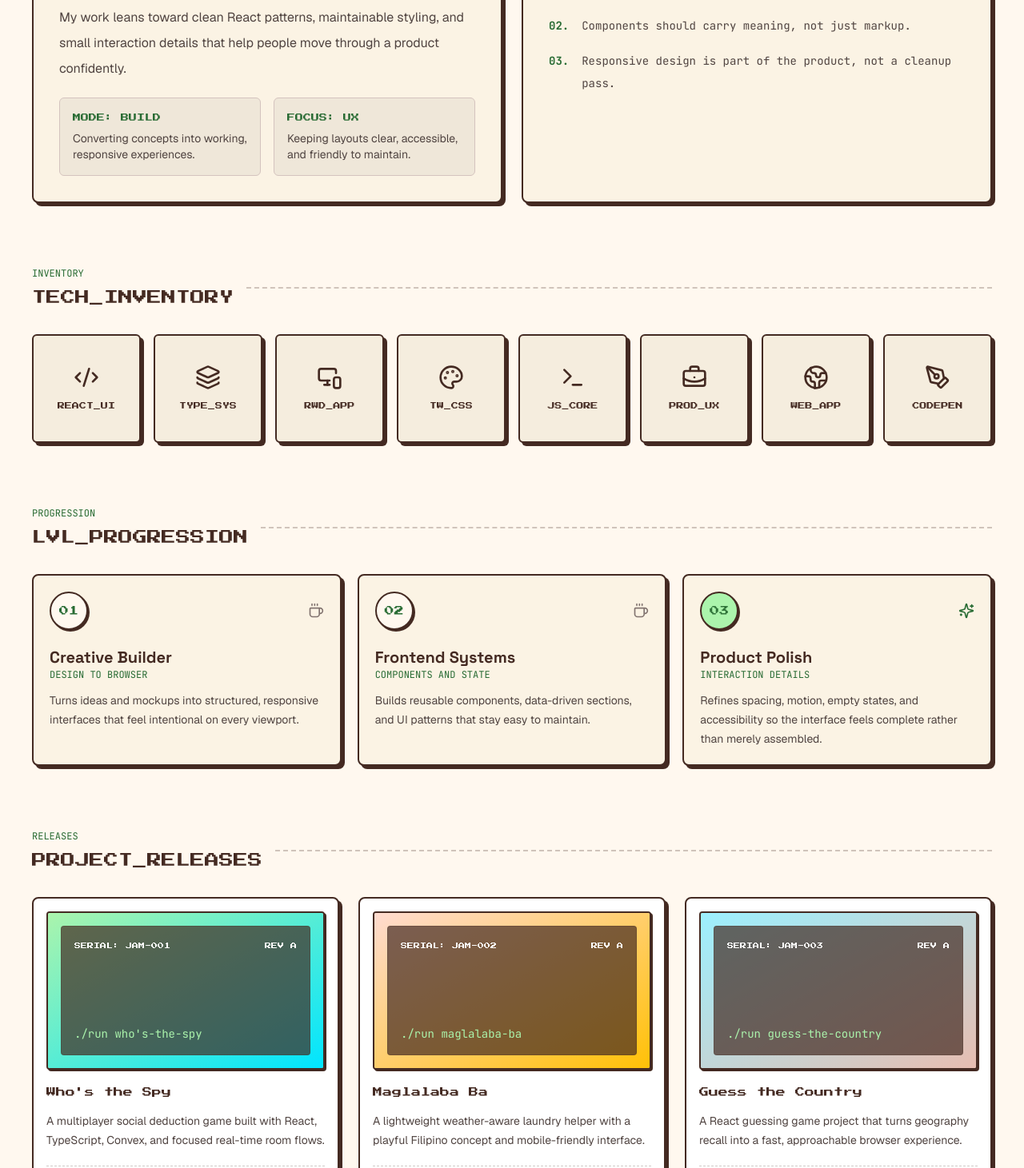
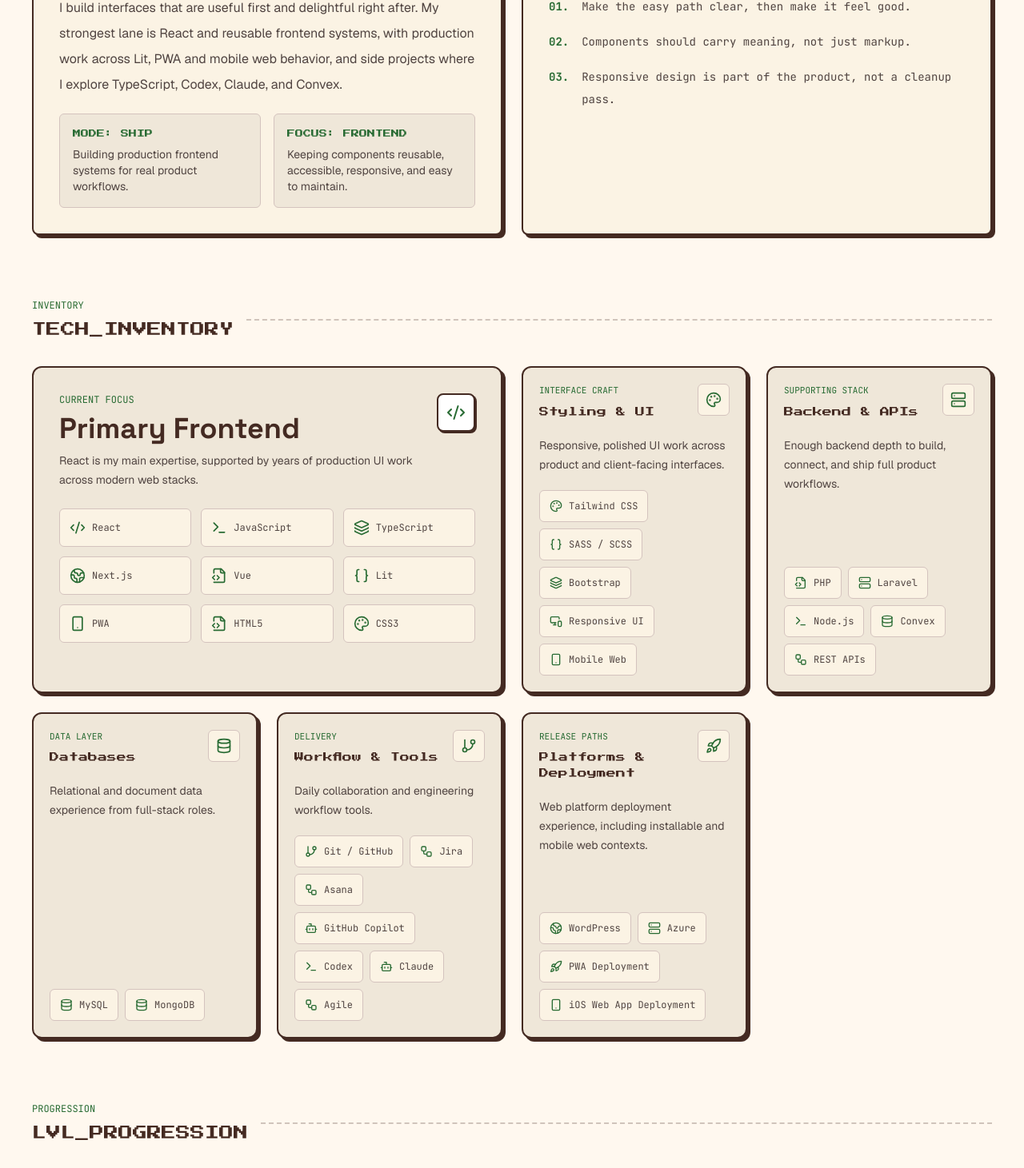
Before and after one commit to Jaaaaam/jam-portfolio, a React (Vite) app: page / in a window 1280 px wide. Shown: the part 1194-2655 px from the top of the page at 80% size. Built offline with nearby package versions, Linux system fonts and the light colour scheme.

Commit message:
updated portfolio content to reflect current experience

```diff
--- a/index.html
+++ b/index.html
@@ -5,9 +5,9 @@
     <meta name="viewport" content="width=device-width, initial-scale=1.0" />
     <meta
       name="description"
-      content="Portfolio of Patricia Jamille Silvestre, a developer building thoughtful digital experiences."
+      content="Portfolio of Patricia Jamille Silvestre, a Web Engineer and Senior Frontend Engineer building maintainable frontend systems."
     />
-    <title>Patricia Jamille Silvestre | Developer Portfolio</title>
+    <title>Patricia Jamille Silvestre | Web Engineer Portfolio</title>
   </head>
   <body>
     <div id="root"></div>
--- a/src/App.tsx
+++ b/src/App.tsx
@@ -22,7 +22,7 @@ function App() {
       </main>
       <footer className="border-t-2 border-dashed border-outline-variant bg-surface-container-low">
         <div className="mx-auto flex max-w-7xl flex-col items-center justify-between gap-4 px-4 py-8 text-center font-code text-sm text-on-surface-variant sm:px-6 md:flex-row lg:px-10">
-          <p>Built with React, TypeScript, Tailwind, coffee, and code.</p>
+          <p>Built with React, TypeScript, Tailwind, and frontend systems thinking.</p>
           <div className="flex gap-5">
             {socialLinks.map((link) => (
               <a
--- a/src/components/About.tsx
+++ b/src/components/About.tsx
@@ -11,26 +11,26 @@ export function About() {
         <WindowPanel title="Career_Journey.exe">
           <div className="space-y-5">
             <p className="leading-8 text-on-surface-variant">
-              I like building interfaces that are useful first and delightful
-              right after. My work leans toward clean React patterns,
-              maintainable styling, and small interaction details that help
-              people move through a product confidently.
+              I build interfaces that are useful first and delightful right
+              after. My strongest lane is React and reusable frontend systems,
+              with production work across Lit, PWA and mobile web behavior, and
+              side projects where I explore TypeScript, Codex, Claude, and Convex.
             </p>
             <div className="grid grid-cols-1 gap-4 sm:grid-cols-2">
               <div className="rounded-md border border-outline-variant bg-surface-container-high p-4">
                 <span className="mb-2 block font-pixel text-[10px] leading-4 text-secondary">
-                  MODE: BUILD
+                  MODE: SHIP
                 </span>
                 <p className="text-sm text-on-surface-variant">
-                  Converting concepts into working, responsive experiences.
+                  Building production frontend systems for real product workflows.
                 </p>
               </div>
               <div className="rounded-md border border-outline-variant bg-surface-container-high p-4">
                 <span className="mb-2 block font-pixel text-[10px] leading-4 text-secondary">
-                  FOCUS: UX
+                  FOCUS: FRONTEND
                 </span>
                 <p className="text-sm text-on-surface-variant">
-                  Keeping layouts clear, accessible, and friendly to maintain.
+                  Keeping components reusable, accessible, responsive, and easy to maintain.
                 </p>
               </div>
             </div>
@@ -61,7 +61,7 @@ export function Timeline() {
   return (
     <section className="space-y-8">
       <SectionHeading eyebrow="Progression" title="LVL_PROGRESSION" />
-      <div className="relative grid grid-cols-1 gap-5 md:grid-cols-3">
+      <div className="relative grid grid-cols-1 gap-5 md:grid-cols-2 xl:grid-cols-4">
         {timeline.map((item, index) => (
           <article
             key={item.level}
--- a/src/components/Hero.tsx
+++ b/src/components/Hero.tsx
@@ -21,18 +21,18 @@ export function Hero() {
     >
       <div className="order-2 space-y-6 lg:order-1 lg:col-span-7">
         <div className="inline-flex rounded-full border border-primary bg-secondary-container px-4 py-2 font-code text-xs font-bold uppercase text-on-secondary-container shadow-pixel-sm">
-          Ready to connect_
+          Currently shipping at ING_
         </div>
         <div className="space-y-5">
           <p className="font-code text-sm text-on-surface-variant">
             Hello, I&apos;m {profile.name}.
           </p>
           <h1 className="max-w-4xl font-headline text-4xl font-bold leading-tight text-primary sm:text-5xl lg:text-6xl">
-            Building thoughtful{' '}
+            Building maintainable{' '}
             <span className="text-secondary underline decoration-dashed underline-offset-8">
-              digital experiences
+              frontend systems
             </span>{' '}
-            one line at a time.
+            for modern web products.
           </h1>
           <p className="max-w-2xl text-lg leading-8 text-on-surface-variant">
             {profile.intro}
--- a/src/components/SkillsGrid.tsx
+++ b/src/components/SkillsGrid.tsx
@@ -1,31 +1,105 @@
-import { skills } from '../data/portfolio';
+import { skillCategories } from '../data/portfolio';
+import type { Skill, SkillCategory } from '../data/portfolio';
 import { SectionHeading } from './SectionHeading';
 
+type SkillChipProps = {
+  skill: Skill;
+  compact?: boolean;
+};
+
+function SkillChip({ skill, compact = false }: SkillChipProps) {
+  const Icon = skill.icon;
+
+  return (
+    <li
+      className={`group/chip flex items-center gap-2 rounded-md border border-outline-variant bg-surface-container-low px-3 py-2 font-code text-xs text-on-surface-variant transition hover:-translate-y-0.5 hover:border-primary hover:bg-secondary-container hover:text-on-secondary-container ${
+        compact ? 'min-h-10' : 'min-h-12'
+      }`}
+    >
+      <Icon
+        className={`${compact ? 'h-4 w-4' : 'h-5 w-5'} shrink-0 text-secondary transition group-hover/chip:text-on-secondary-container`}
+        aria-hidden="true"
+      />
+      <span className="leading-5">{skill.label}</span>
+    </li>
+  );
+}
+
+function FeaturedSkillCard({ category }: { category: SkillCategory }) {
+  const Icon = category.icon;
+
+  return (
+    <article className="group rounded-xl border-2 border-primary bg-surface-container-high p-5 shadow-pixel transition hover:-translate-y-1 hover:shadow-glow sm:p-8 md:col-span-2 lg:col-span-2">
+      <div className="mb-6 flex flex-col gap-4 sm:flex-row sm:items-start sm:justify-between">
+        <div className="space-y-2">
+          <p className="font-code text-xs uppercase tracking-normal text-secondary">
+            {category.eyebrow}
+          </p>
+          <h3 className="font-headline text-3xl font-bold leading-tight text-primary sm:text-4xl">
+            {category.title}
+          </h3>
+          <p className="max-w-2xl text-sm leading-6 text-on-surface-variant">
+            {category.description}
+          </p>
+        </div>
+        <div className="flex h-12 w-12 shrink-0 items-center justify-center rounded-lg border-2 border-primary bg-surface-container-lowest shadow-pixel-sm">
+          <Icon className="h-6 w-6 text-secondary" aria-hidden="true" />
+        </div>
+      </div>
+
+      <ul className="grid grid-cols-2 gap-3 sm:grid-cols-3">
+        {category.skills.map((skill) => (
+          <SkillChip key={skill.label} skill={skill} />
+        ))}
+      </ul>
+    </article>
+  );
+}
+
+function SkillCategoryCard({ category }: { category: SkillCategory }) {
+  const Icon = category.icon;
+
+  return (
+    <article className="flex min-h-full flex-col rounded-xl border-2 border-primary bg-surface-container-high p-5 shadow-pixel transition hover:-translate-y-1 hover:shadow-glow">
+      <div className="mb-5 flex items-start justify-between gap-4">
+        <div>
+          <p className="mb-2 font-code text-[11px] uppercase tracking-normal text-secondary">
+            {category.eyebrow}
+          </p>
+          <h3 className="font-pixel text-xs leading-5 text-primary">
+            {category.title}
+          </h3>
+        </div>
+        <div className="flex h-10 w-10 shrink-0 items-center justify-center rounded-md border border-outline-variant bg-surface-container-low">
+          <Icon className="h-5 w-5 text-secondary" aria-hidden="true" />
+        </div>
+      </div>
+
+      <p className="mb-5 text-sm leading-6 text-on-surface-variant">
+        {category.description}
+      </p>
+
+      <ul className="mt-auto flex flex-wrap gap-2">
+        {category.skills.map((skill) => (
+          <SkillChip key={skill.label} skill={skill} compact />
+        ))}
+      </ul>
+    </article>
+  );
+}
+
 export function SkillsGrid() {
+  const [featuredCategory, ...supportingCategories] = skillCategories;
+
   return (
     <section id="skills" className="scroll-mt-24 space-y-8">
       <SectionHeading eyebrow="Inventory" title="TECH_INVENTORY" />
-      <div className="grid grid-cols-2 gap-4 sm:grid-cols-4 lg:grid-cols-8">
-        {skills.map((skill) => {
-          const Icon = skill.icon;
 
-          return (
-            <div
-              key={skill.code}
-              className="group flex aspect-square flex-col items-center justify-center gap-3 rounded-md border-2 border-primary bg-surface-container p-3 text-center shadow-pixel transition hover:-translate-y-1 hover:bg-secondary-container hover:shadow-glow"
-              title={skill.label}
-            >
-              <Icon
-                className="h-8 w-8 text-primary group-hover:text-on-secondary-container"
-                aria-hidden="true"
-              />
-              <span className="font-pixel text-[9px] leading-4 text-primary group-hover:text-on-secondary-container">
-                {skill.code}
-              </span>
-              <span className="sr-only">{skill.label}</span>
-            </div>
-          );
-        })}
+      <div className="grid grid-cols-1 gap-6 md:grid-cols-2 lg:grid-cols-4">
+        <FeaturedSkillCard category={featuredCategory} />
+        {supportingCategories.map((category) => (
+          <SkillCategoryCard key={category.title} category={category} />
+        ))}
       </div>
     </section>
   );
--- a/src/data/portfolio.ts
+++ b/src/data/portfolio.ts
@@ -1,6 +1,10 @@
 import {
-  BriefcaseBusiness,
+  Bot,
+  Braces,
   Code2,
+  Database,
+  FileCode2,
+  GitBranch,
   Github,
   Globe2,
   Layers3,
@@ -8,14 +12,26 @@ import {
   MonitorSmartphone,
   Palette,
   PenTool,
+  Rocket,
+  Server,
+  Smartphone,
   Terminal,
+  Workflow,
 } from 'lucide-react';
 import type { LucideIcon } from 'lucide-react';
 
 export type Skill = {
   label: string;
-  code: string;
   icon: LucideIcon;
+};
+
+export type SkillCategory = {
+  title: string;
+  eyebrow: string;
+  description: string;
+  icon: LucideIcon;
+  skills: Skill[];
+  featured?: boolean;
 };
 
 export type Project = {
@@ -43,11 +59,12 @@ export type Testimonial = {
 export const profile = {
   name: 'Patricia Jamille Silvestre',
   handle: 'Jaaaaam',
-  role: 'Software Engineer',
-  headline: 'Building thoughtful digital experiences one line at a time.',
+  role: 'Web Engineer at ING',
+  headline: 'Building maintainable frontend systems for modern web products.',
   intro:
-    'I create practical, responsive, and polished web experiences with a soft spot for playful interfaces, clear component systems, and details that make products feel considered.',
-  status: 'Open to thoughtful teams, creative builds, and product-minded engineering work.',
+    'I am a frontend-focused web engineer with 10+ years of experience building production web apps, reusable UI components, and responsive interfaces, with React as my main expertise.',
+  status:
+    'Currently building modern web interfaces at ING with Lit and Azure. Outside work, I explore TypeScript, Codex, Claude, and Convex through side projects.',
   email: 'pjdeesilvestre@gmail.com',
   links: {
     github: 'https://github.com/Jaaaaam',
@@ -64,15 +81,89 @@ export const socialLinks = [
   { label: 'CodePen', href: profile.links.codepen, icon: PenTool },
 ];
 
-export const skills: Skill[] = [
-  { label: 'React', code: 'REACT_UI', icon: Code2 },
-  { label: 'TypeScript', code: 'TYPE_SYS', icon: Layers3 },
-  { label: 'Responsive UI', code: 'RWD_APP', icon: MonitorSmartphone },
-  { label: 'Tailwind CSS', code: 'TW_CSS', icon: Palette },
-  { label: 'JavaScript', code: 'JS_CORE', icon: Terminal },
-  { label: 'Product Thinking', code: 'PROD_UX', icon: BriefcaseBusiness },
-  { label: 'Web Apps', code: 'WEB_APP', icon: Globe2 },
-  { label: 'Creative Coding', code: 'CODEPEN', icon: PenTool },
+export const skillCategories: SkillCategory[] = [
+  {
+    title: 'Primary Frontend',
+    eyebrow: 'current focus',
+    description:
+      'React is my main expertise, supported by years of production UI work across modern web stacks.',
+    icon: Code2,
+    featured: true,
+    skills: [
+      { label: 'React', icon: Code2 },
+      { label: 'JavaScript', icon: Terminal },
+      { label: 'TypeScript', icon: Layers3 },
+      { label: 'Next.js', icon: Globe2 },
+      { label: 'Vue', icon: FileCode2 },
+      { label: 'Lit', icon: Braces },
+      { label: 'PWA', icon: Smartphone },
+      { label: 'HTML5', icon: FileCode2 },
+      { label: 'CSS3', icon: Palette },
+    ],
+  },
+  {
+    title: 'Styling & UI',
+    eyebrow: 'interface craft',
+    description: 'Responsive, polished UI work across product and client-facing interfaces.',
+    icon: Palette,
+    skills: [
+      { label: 'Tailwind CSS', icon: Palette },
+      { label: 'SASS / SCSS', icon: Braces },
+      { label: 'Bootstrap', icon: Layers3 },
+      { label: 'Responsive UI', icon: MonitorSmartphone },
+      { label: 'Mobile Web', icon: Smartphone },
+    ],
+  },
+  {
+    title: 'Backend & APIs',
+    eyebrow: 'supporting stack',
+    description: 'Enough backend depth to build, connect, and ship full product workflows.',
+    icon: Server,
+    skills: [
+      { label: 'PHP', icon: FileCode2 },
+      { label: 'Laravel', icon: Server },
+      { label: 'Node.js', icon: Terminal },
+      { label: 'Convex', icon: Database },
+      { label: 'REST APIs', icon: Workflow },
+    ],
+  },
+  {
+    title: 'Databases',
+    eyebrow: 'data layer',
+    description: 'Relational and document data experience from full-stack roles.',
+    icon: Database,
+    skills: [
+      { label: 'MySQL', icon: Database },
+      { label: 'MongoDB', icon: Database },
+    ],
+  },
+  {
+    title: 'Workflow & Tools',
+    eyebrow: 'delivery',
+    description: 'Daily collaboration and engineering workflow tools.',
+    icon: GitBranch,
+    skills: [
+      { label: 'Git / GitHub', icon: GitBranch },
+      { label: 'Jira', icon: Workflow },
+      { label: 'Asana', icon: Workflow },
+      { label: 'GitHub Copilot', icon: Bot },
+      { label: 'Codex', icon: Terminal },
+      { label: 'Claude', icon: Bot },
+      { label: 'Agile', icon: Workflow },
+    ],
+  },
+  {
+    title: 'Platforms & Deployment',
+    eyebrow: 'release paths',
+    description: 'Web platform deployment experience, including installable and mobile web contexts.',
+    icon: Rocket,
+    skills: [
+      { label: 'WordPress', icon: Globe2 },
+      { label: 'Azure', icon: Server },
+      { label: 'PWA Deployment', icon: Rocket },
+      { label: 'iOS Web App Deployment', icon: Smartphone },
+    ],
+  },
 ];
 
 export const projects: Project[] = [
@@ -80,7 +171,7 @@ export const projects: Project[] = [
     title: "Who's the Spy",
     serial: 'JAM-001',
     summary:
-      'A multiplayer social deduction game built with React, TypeScript, Convex, and focused real-time room flows.',
+      'A multiplayer social deduction game shaped around real-time room flow, clear interaction states, and a TypeScript-first React interface.',
     tags: ['React', 'TypeScript', 'Convex'],
     href: 'https://github.com/Jaaaaam/whos-the-spy',
     accent: 'from-[#abf4ac] to-[#00e5ff]',
@@ -89,7 +180,7 @@ export const projects: Project[] = [
     title: 'Maglalaba Ba',
     serial: 'JAM-002',
     summary:
-      'A lightweight weather-aware laundry helper with a playful Filipino concept and mobile-friendly interface.',
+      'A responsive weather-aware laundry helper that turns a playful Filipino concept into a clean, mobile-friendly web experience.',
     tags: ['React', 'Vite', 'Tailwind'],
     href: 'https://github.com/Jaaaaam/maglalaba-ba',
     accent: 'from-[#ffdbd0] to-[#ffc107]',
@@ -98,7 +189,7 @@ export const projects: Project[] = [
     title: 'Guess the Country',
     serial: 'JAM-003',
     summary:
-      'A React guessing game project that turns geography recall into a fast, approachable browser experience.',
+      'A polished React guessing game focused on fast feedback, approachable gameplay, and a simple interface that works well across screen sizes.',
     tags: ['React', 'Game UI', 'TypeScript'],
     href: 'https://github.com/Jaaaaam/guess-the-flag',
     accent: 'from-[#9cf0ff] to-[#e7bdb1]',
@@ -108,24 +199,31 @@ export const projects: Project[] = [
 export const timeline: TimelineItem[] = [
   {
     level: '01',
-    title: 'Creative Builder',
-    meta: 'Design to browser',
+    title: 'Web Foundations',
+    meta: 'WordPress, PHP, Laravel',
     description:
-      'Turns ideas and mockups into structured, responsive interfaces that feel intentional on every viewport.',
+      'Built and maintained client websites, WordPress experiences, and PHP/Laravel-backed web interfaces.',
   },
   {
     level: '02',
-    title: 'Frontend Systems',
-    meta: 'Components and state',
+    title: 'Full Stack Growth',
+    meta: 'React, Vue, APIs, databases',
     description:
-      'Builds reusable components, data-driven sections, and UI patterns that stay easy to maintain.',
+      'Expanded across frontend and backend work with React, Vue, Laravel, .NET, APIs, MySQL, and MongoDB.',
   },
   {
     level: '03',
-    title: 'Product Polish',
-    meta: 'Interaction details',
+    title: 'Frontend Systems',
+    meta: 'PWA, iOS web',
     description:
-      'Refines spacing, motion, empty states, and accessibility so the interface feels complete rather than merely assembled.',
+      'Led frontend delivery, reusable component work, PWA development, and iOS web app deployment experience.',
+  },
+  {
+    level: '04',
+    title: 'Web Engineer at ING',
+    meta: 'Lit, Azure, modern UI',
+    description:
+      'Now building modern web interfaces with Lit and Azure, while keeping frontend patterns maintainable.',
   },
 ];
 
```
